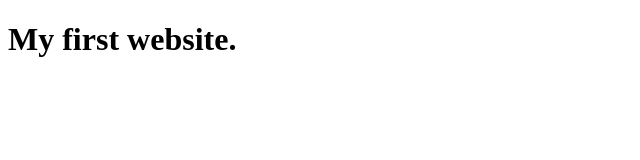
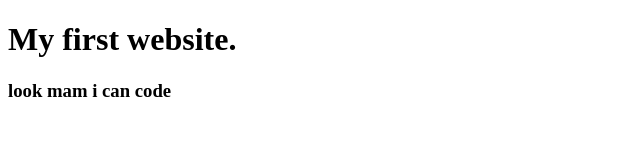
Before and after one commit to Hasanuzzaman-Shah/my-first-website, a plain HTML site: page index.html in a window 1280 px wide. Shown: the whole page, without its empty margins (0-640 px from the left). Drawn offline with Linux system fonts and the light colour scheme.

Commit message:
first commit

```diff
--- a/index.html
+++ b/index.html
@@ -8,5 +8,6 @@
 </head>
 <body>
     <h1>My first website.</h1>
+    <h3>look mam i can code</h3>
 </body>
 </html>
```
